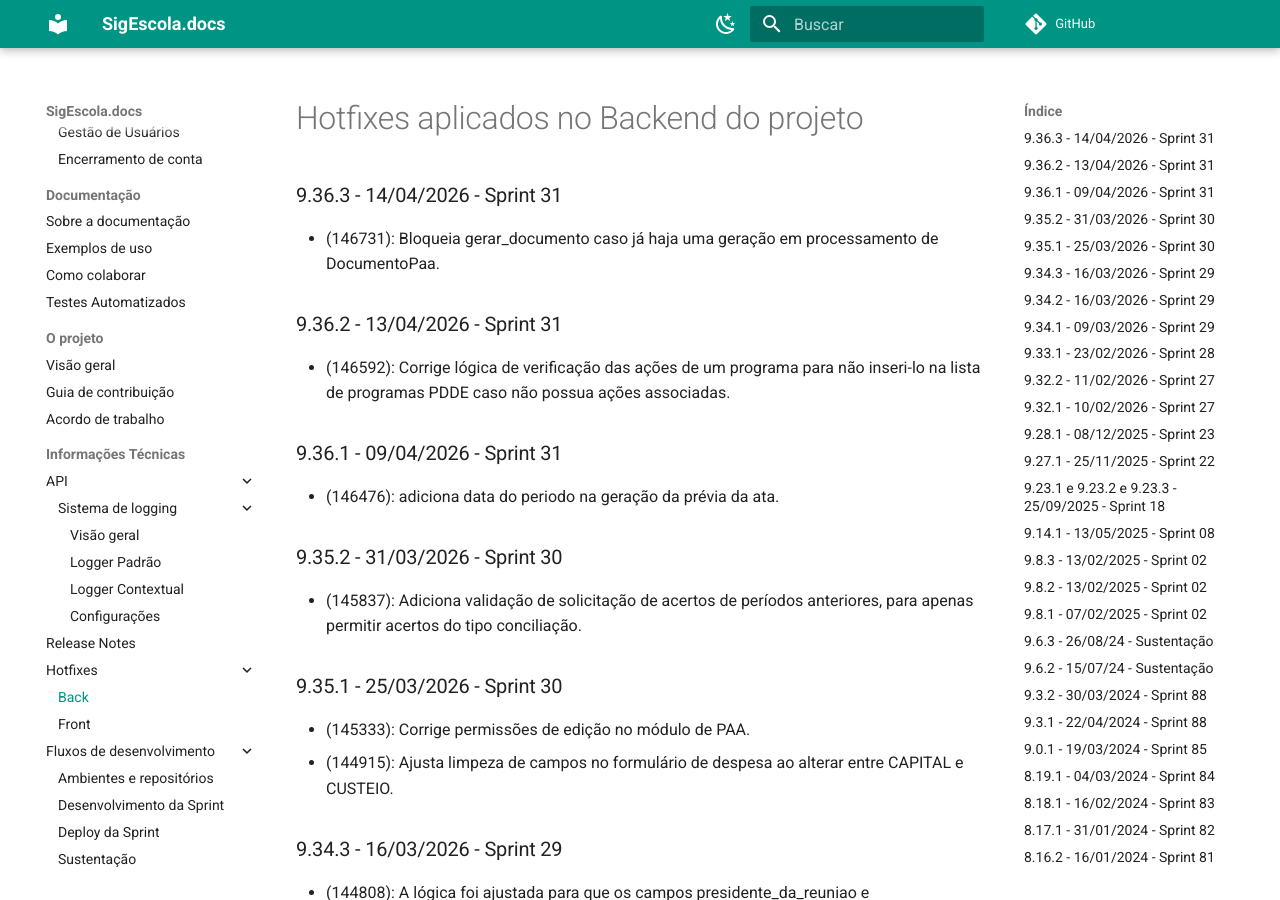
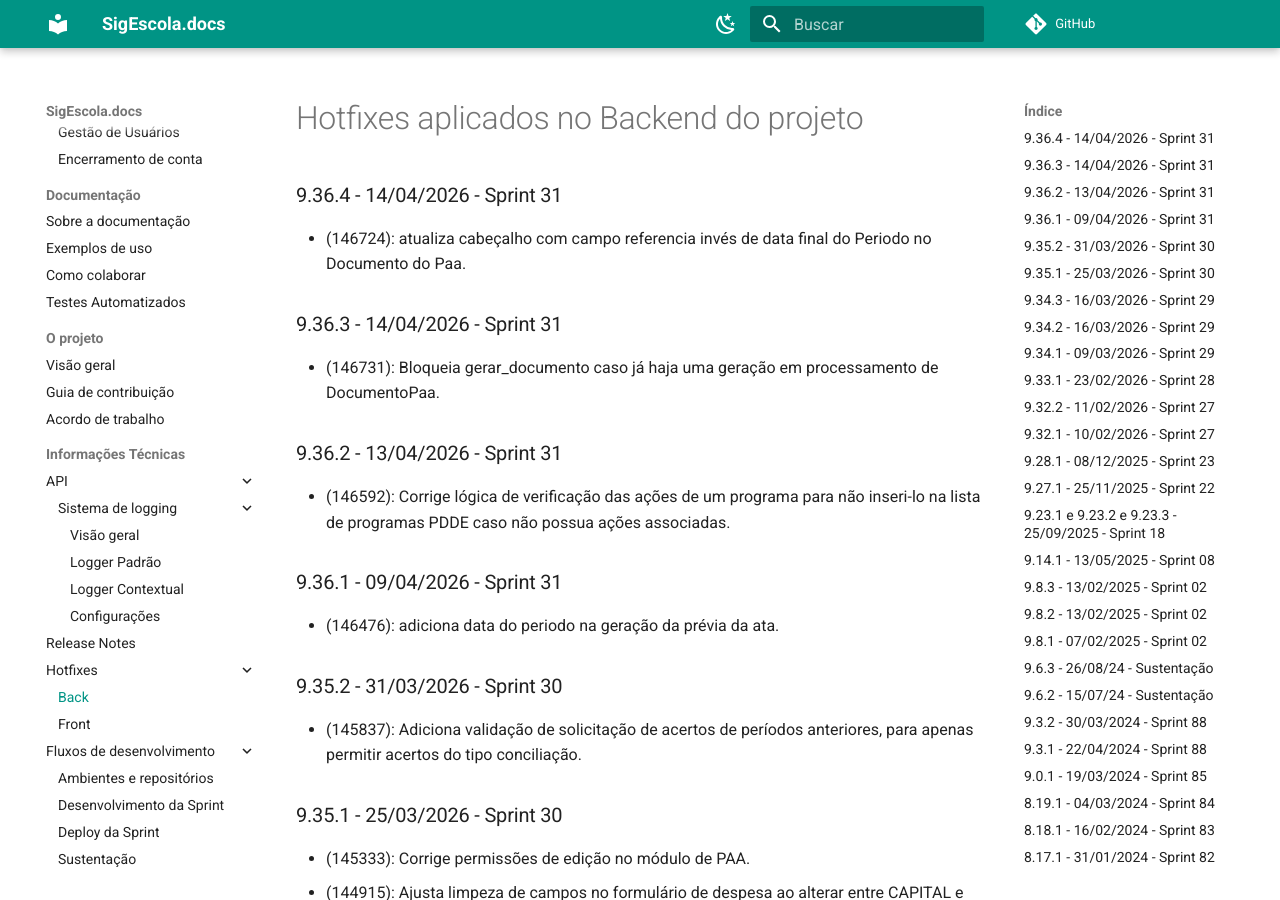
Before and after one commit to prefeiturasp/SME-PTRF-Docs, an MkDocs documentation site: the page built from docs/projeto/hotfixes_back.md, in a window 1280 px wide and 900 px high. Built offline with MkDocs 1.6.1 and Material for MkDocs 9.7.7, drawn with Linux system fonts in a browser that asks for light colours; comment, search, counter and statistics services are not loaded.

Commit message:
Add hotfix details for version 9.36.4

```diff
--- a/docs/projeto/hotfixes_back.md
+++ b/docs/projeto/hotfixes_back.md
@@ -1,4 +1,7 @@
 # Hotfixes aplicados no Backend do projeto
+
+### 9.36.4 - 14/04/2026 - Sprint 31
+* (146724): atualiza cabeçalho com campo referencia invés de data final do Periodo no Documento do Paa.
 
 ### 9.36.3 - 14/04/2026 - Sprint 31
 * (146731): Bloqueia gerar_documento caso já haja uma geração em processamento de DocumentoPaa.
```
